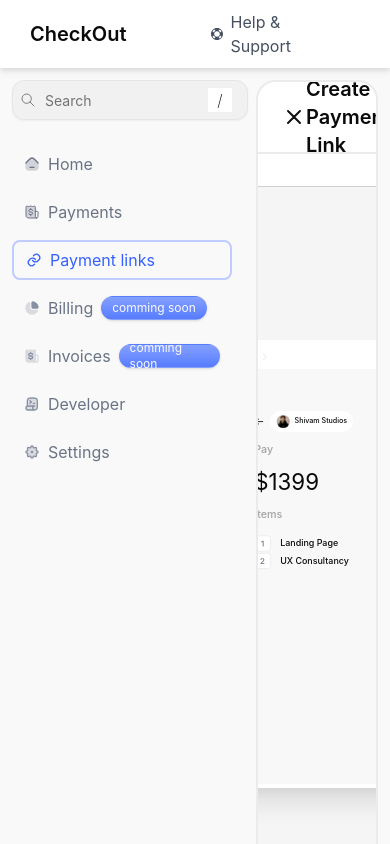
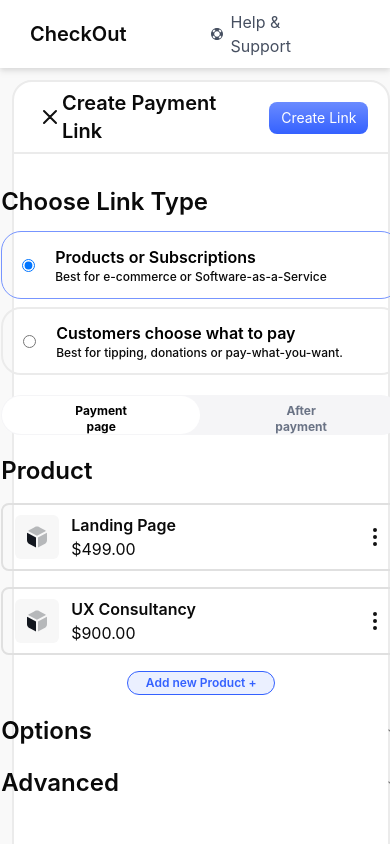
Before and after one commit to ameeetgaikwad/fetcch-assignment, a Next.js app: page / in a window 390 px wide. Shown: the top 844 px of the page. Built offline with nearby package versions, Linux system fonts and the light colour scheme.

Commit message:
chore: responsiveness

```diff
--- a/src/components/Confirmation/Confirmation.tsx
+++ b/src/components/Confirmation/Confirmation.tsx
@@ -22,11 +22,11 @@ function Confirmation() {
             Accept terms and conditions
           </label>
         </div>
-        <div className="border-2 border-[#D2D2D2] rounded-lg relative left-[52px]">
+        <div className="border-2 border-[#D2D2D2] rounded-lg relative left-[52px] w-[330px]">
           <textarea
             placeholder="include details, such as delivery date estimates
 or any other order related information"
-            className="h-[74px] w-[348px] focus:border-0 focus:outline-none resize-none pl-3 pt-2 "
+            className="h-[74px] w-[325px] focus:border-0 focus:outline-none resize-none pl-3 pt-2 text-sm"
           />
         </div>
         <div className="flex items-center space-x-2">
--- a/src/components/Header/Header.tsx
+++ b/src/components/Header/Header.tsx
@@ -3,7 +3,7 @@ import Image from "next/image";
 function Header() {
   return (
     <>
-      <div className="flex flex-row justify-between bg-[#FFFFFF] items-center h-[68px] drop-shadow-md">
+      <div className="flex flex-row justify-between bg-[#FFFFFF] items-center h-[68px] drop-shadow-md w-[100%]">
         <p className="text-xl font-semibold px-[30px] py-[23px]">CheckOut</p>
 
         <div className="flex flex-row gap-x-2 px-[54px] py-[25px]">
--- a/src/components/PaymentLink/Payment.tsx
+++ b/src/components/PaymentLink/Payment.tsx
@@ -29,7 +29,7 @@ function Payment() {
   }
   return (
     <>
-      <div className="flex flex-col h-screen w-full bg-white mx-[12px] mt-[12px] mb-[32px] border-2 rounded-[20px] border-[#EBEBEB] overflow-y-hidden">
+      <div className="flex flex-col h-[96%] w-[97%] md:w-[85%] bg-white mx-[12px] mt-[12px] mb-[32px] border-2 rounded-[20px] border-[#EBEBEB]">
         <div className="flex flex-row justify-between h-[72px] border-b-2 border-[#EBEBEB]">
           <div className="flex flex-row items-center px-[24px] py-[20px]">
             <Image
@@ -46,7 +46,7 @@ function Payment() {
             </button>
           </div>
         </div>
-        <div className="m-8 flex flex-row justify-center gap-x-4">
+        <div className="m-8 flex flex-row justify-center 2xl:justify-between gap-x-4">
           <div className="flex flex-col gap-y-5">
             <div className="flex flex-col gap-y-4">
               <div>
@@ -97,7 +97,7 @@ function Payment() {
               </div>
             )}
           </div>
-          <div className="">
+          <div className="pb-0 mb-0 hidden xl:flex">
             {!showPreview ? (
               <button>
                 <p>Show Preview</p>
--- a/src/components/Preview/Preview.tsx
+++ b/src/components/Preview/Preview.tsx
@@ -4,8 +4,8 @@ import { it } from "node:test";
 function Preview() {
   return (
     <>
-      <div className="w-[685px] h-[756px] bg-[#F5F5F5] rounded-[10.55px] border-[0.96px] border-[#D0D0D0] flex justify-center items-center">
-        <div className="bg-white w-[660px] h-[447.3px] rounded-b-[7.14px] flex flex-col items-center justify-center shadow-3xl">
+      <div className="w-[100%] h-[756px] bg-[#F5F5F5] rounded-[10.55px] border-[0.96px] border-[#D0D0D0] flex justify-center items-center">
+        <div className="bg-white w-[98%] h-[447.3px] rounded-b-[7.14px] flex flex-col items-center justify-center shadow-3xl">
           <div>
             <Image
               src={"/icons/Preview/navbar.svg"}
@@ -16,7 +16,7 @@ function Preview() {
             />
           </div>
 
-          <div className="bg-[#F8F8F8] rounded-[3.92px] w-[655.07px] h-[415.44px] flex flex-row gap-x-8">
+          <div className="bg-[#F8F8F8] rounded-[3.92px] w-[98%] h-[415.44px] flex flex-row gap-x-8 justify-between">
             <div className="flex flex-col mt-[42px] ml-[56.7px] gap-x-16">
               <div className="flex flex-row mb-[9.82px]">
                 <div className="flex flex-row justify-center items-center">
@@ -29,7 +29,7 @@ function Preview() {
                   />
                 </div>
 
-                <div className="flex flex-row w-[83.02px] h-[21.43px] bg-white justify-center items-center rounded-[18.75px]">
+                <div className="flex flex-row w-[30%] h-[21.43px] bg-white justify-center items-center rounded-[18.75px]">
                   <Image
                     src={"/icons/Preview/profile.svg"}
                     alt="profile"
@@ -53,7 +53,7 @@ function Preview() {
                   Items
                 </p>
                 {previewItems.map((item, index) => (
-                  <div className="flex flex-row justify-between w-[266.55px]">
+                  <div className="flex flex-row justify-between w-[100%]">
                     <div className="flex flex-row justify-center items-center gap-x-2">
                       <Image
                         src={item.icon}
@@ -75,7 +75,7 @@ function Preview() {
                 alt="payment"
                 width={2}
                 height={2}
-                className="w-[326.82px] h-[420.58px]"
+                className="w-[100%] h-[420.58px]"
               />
             </div>
           </div>
--- a/src/components/Sidenav/Sidenav.tsx
+++ b/src/components/Sidenav/Sidenav.tsx
@@ -9,11 +9,11 @@ function Sidenav() {
 
   return (
     <>
-      <div className="h-full mx-[12px] w-[220px] pt-[12px] flex flex-col justify-between">
+      <div className="h-[96%] mx-[12px] w-[25%] lg:w-[22%] xl:w-[16%] mt-[12px] hidden flex-col mb-[32px] justify-between md:flex">
         <div className="flex flex-col gap-y-[24px]">
           <div className="relative">
             <Input
-              className="bg-[#F1F1F1] focus:border-0 rounded-xl pl-8 h-[40px] w-[236px]"
+              className="bg-[#F1F1F1] focus:border-0 rounded-xl pl-8 h-[40px] w-[100%]"
               placeholder="Search"
             />
             <Image
@@ -23,7 +23,7 @@ function Sidenav() {
               height={16}
               className="absolute top-[30%] left-2"
             />
-            <p className="bg-white w-[24px] h-[24px] flex flex-row justify-center absolute top-[20%] right-0 font-extralight">
+            <p className="bg-white w-[24px] h-[24px] flex flex-row justify-center absolute top-[20%] right-2 font-extralight">
               /
             </p>
           </div>
@@ -32,7 +32,7 @@ function Sidenav() {
               <div
                 key={index}
                 className={classNames({
-                  "flex flex-row gap-x-2 h-[40px] w-[220px] items-center px-3":
+                  "flex flex-row gap-x-2 h-[40px] w-[98%] items-center px-3":
                     true,
                   "text-[#3461ff] border-2 border-[#BECCFF] rounded-lg":
                     active == link.title,
@@ -53,8 +53,9 @@ function Sidenav() {
                 >
                   {link.title}
                 </button>
+
                 {link.commingSoon && (
-                  <Badge className="bg-gradient-to-b from-[#85A0FF] to-[#577CFF] rounded-xl h-6 font-normal">
+                  <Badge className="bg-gradient-to-b from-[#85A0FF] to-[#577CFF] rounded-xl h-7 font-normal xl:w-[50%] ">
                     comming soon
                   </Badge>
                 )}
--- a/src/views/Home/Home.tsx
+++ b/src/views/Home/Home.tsx
@@ -4,7 +4,7 @@ import Sidenav from "@/components/Sidenav/Sidenav";
 function Home() {
   return (
     <>
-      <div className="bg-[#F9F9F9] h-screen flex flex-row">
+      <div className="bg-[#F9F9F9] h-[992px] flex flex-row">
         <Sidenav />
         <Payment />
       </div>
--- a/tailwind.config.ts
+++ b/tailwind.config.ts
@@ -74,7 +74,7 @@ const config = {
       },
       boxShadow: {
         "3xl":
-          "10px 20px 25px -5px rgb(0 0 0 / 0.1), 0px 10px 10px -5px rgb(0 0 0 / 0.04)",
+          "10px 30px 35px -5px rgb(0 0 0 / 0.1), 0px 20px 20px -5px rgb(0 0 0 / 0.1)",
       },
     },
   },
```
Also changed, not shown: src/components/ui/badge.tsx (+6 -6 lines).
